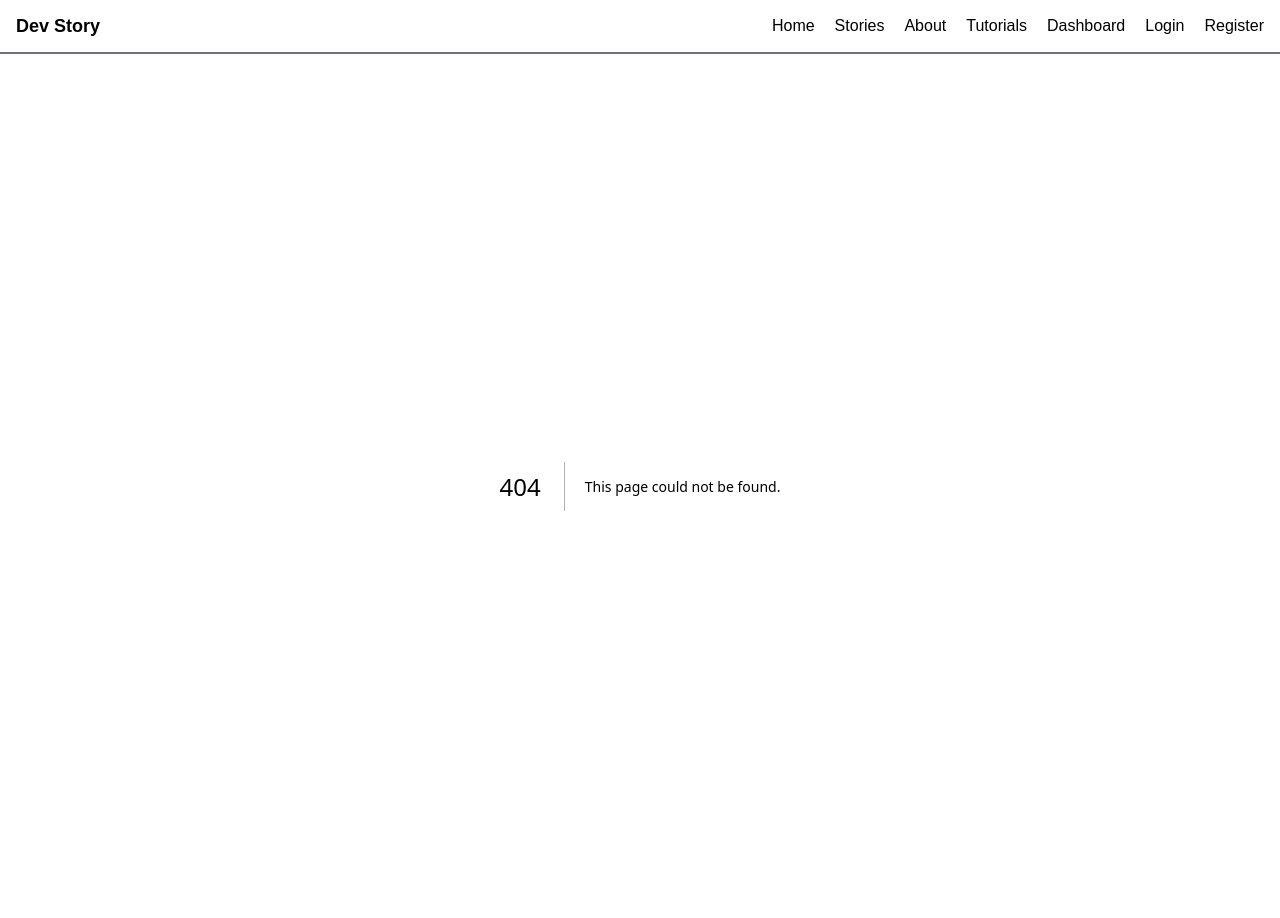
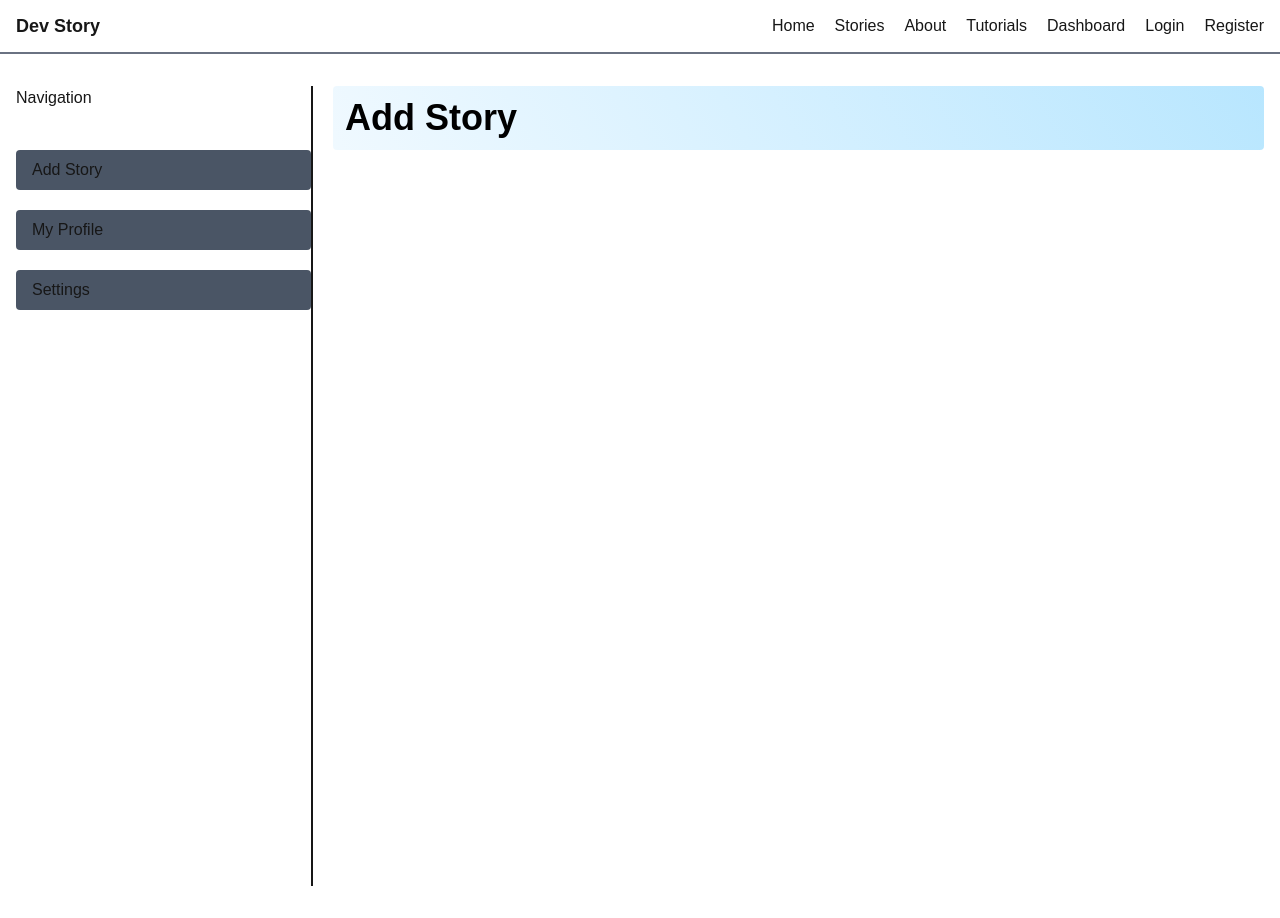
Before and after one commit to adittacse/dev-story, a Next.js app: page /dashboard/add-story in a window 1280 px wide. Before the commit this address had no page. Built offline with nearby package versions, Linux system fonts and the light colour scheme.

Commit message:
dashboard layout and pages created

```diff
--- /dev/null
+++ b/src/app/dashboard/add-story/page.jsx
@@ -0,0 +1,12 @@
+import React from "react";
+import Title from "@/components/Title";
+
+const AddStory = () => {
+    return (
+        <div>
+            <Title>Add Story</Title>
+        </div>
+    );
+};
+
+export default AddStory;
--- /dev/null
+++ b/src/app/dashboard/layout.jsx
@@ -0,0 +1,23 @@
+import React from "react";
+import Link from "next/link";
+
+const DashboardLayout = ({ children }) => {
+    return (
+        <div className="grid grid-cols-12 gap-5 min-h-screen">
+            <div className="col-span-3 border-r-2">
+                <h2>Navigation</h2>
+
+                <div className="flex flex-col gap-5 mt-10">
+                    <Link className="py-2 px-4 w-full bg-gray-600 rounded" href="/dashboard/add-story">Add Story</Link>
+                    <Link className="py-2 px-4 w-full bg-gray-600 rounded" href="/dashboard/my-profile">My Profile</Link>
+                    <Link className="py-2 px-4 w-full bg-gray-600 rounded" href="/dashboard/settings">Settings</Link>
+                </div>
+            </div>
+            <div className="col-span-9">
+                {children}
+            </div>
+        </div>
+    );
+};
+
+export default DashboardLayout;
--- /dev/null
+++ b/src/app/dashboard/my-profile/page.jsx
@@ -0,0 +1,12 @@
+import React from "react";
+import Title from "@/components/Title";
+
+const MyProfile = () => {
+    return (
+        <div>
+            <Title>My Profile</Title>
+        </div>
+    );
+};
+
+export default MyProfile;
--- /dev/null
+++ b/src/app/dashboard/settings/page.jsx
@@ -0,0 +1,12 @@
+import React from "react";
+import Title from "@/components/Title";
+
+const Settings = () => {
+    return (
+        <div>
+            <Title>Settings</Title>
+        </div>
+    );
+};
+
+export default Settings;
```
Also changed, not shown: src/app/(auth)/login/page.jsx (renamed from src/app/login/page.jsx), src/app/(auth)/register/page.jsx (renamed from src/app/register/page.jsx).
